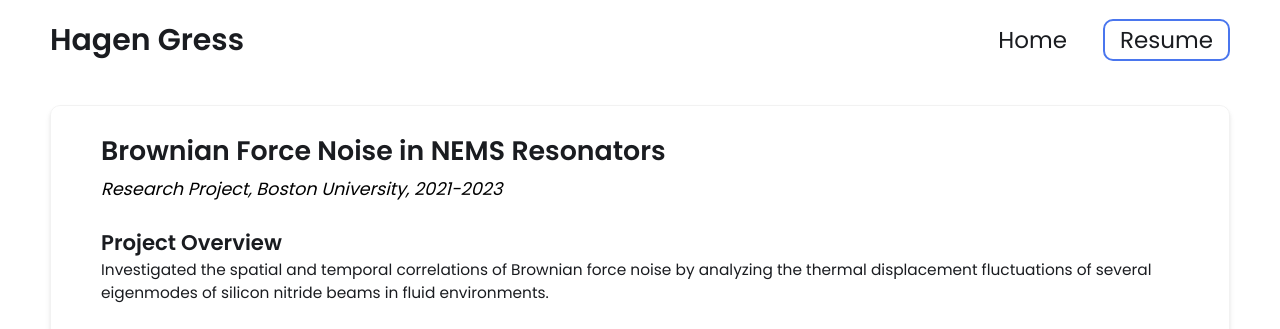
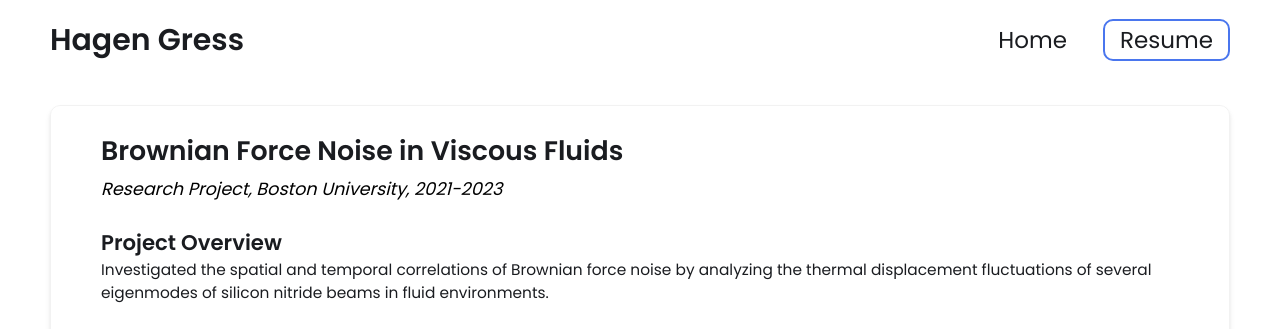
Before and after one commit to HagenGress/HagenGress.github.io, a Jekyll site: the page built from _projects/NEMS/index.md, in a window 1280 px wide. Shown: the top 329 px of the page. Built offline with Jekyll 4.4.1, drawn with Linux system fonts in a browser that asks for light colours.

Commit message:
Update index.md

```diff
--- a/_projects/NEMS/index.md
+++ b/_projects/NEMS/index.md
@@ -1,6 +1,6 @@
 ---
 layout: post
-title: Brownian Force Noise in NEMS Resonators
+title: Brownian Force Noise in Viscous Fluids
 location: Research Project, Boston University, 2021-2023
 description: Investigated the spatial and temporal correlations of Brownian force noise by analyzing the thermal displacement fluctuations of several eigenmodes of silicon nitride beams in fluid environments.
 order: 3
```
